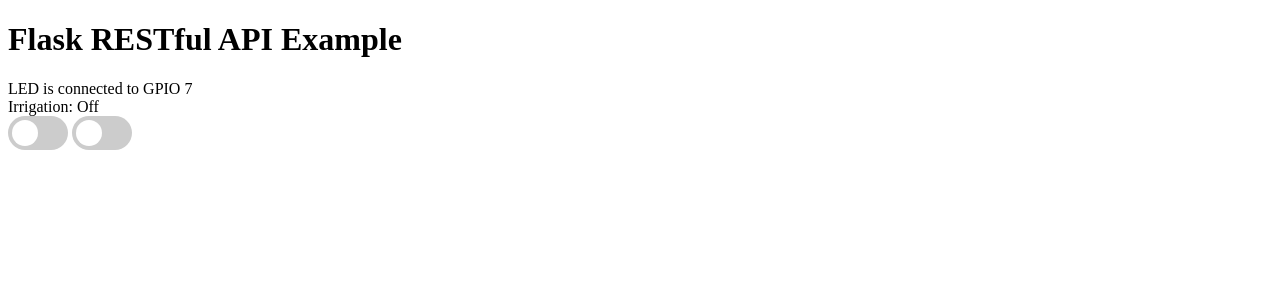
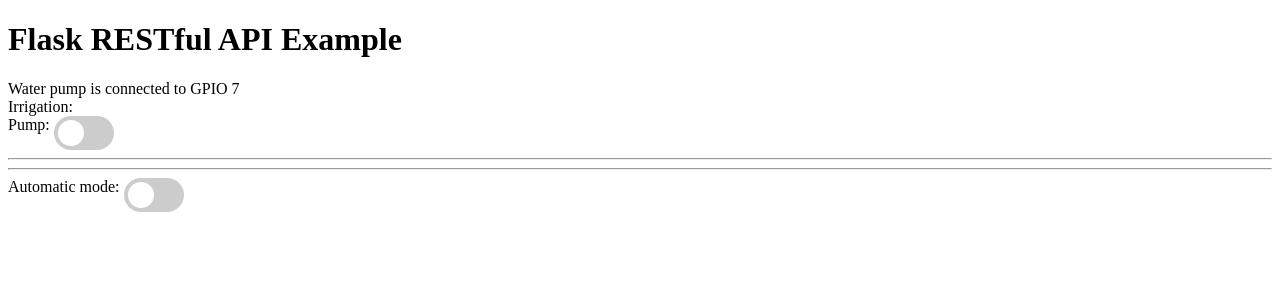
Before and after one commit to SfrOztrk/smart_plant_irrigation_system, a Flask app: page / in a window 1280 px wide. Shown: the top 300 px of the page. Run offline with Flask 2, Linux system fonts and the light colour scheme; parts of the project's set-up code (start-up, migrations or seed data) failed here and were passed over.

Commit message:
improvements

```diff
--- a/templates/index_api_client.html
+++ b/templates/index_api_client.html
@@ -137,15 +137,19 @@
 <body>
 
     <h1>Flask RESTful API Example</h1>
-    LED is connected to GPIO {{pin}}<br>
-    Irrigation: <span id="pumpState">Off</span><br>
+    Water pump is connected to GPIO {{pin}}<br>
+    Irrigation: <span id="pumpState"></span><br>
 
 
+    Pump:
     <label class="switch">
         <input type="checkbox" class="off-on">
         <span class="slider"></span>
     </label>
 
+    <hr><hr>
+
+    Automatic mode:
     <label class="switch">
         <input type="checkbox" class="auto">
         <span class="slider"></span>
```
